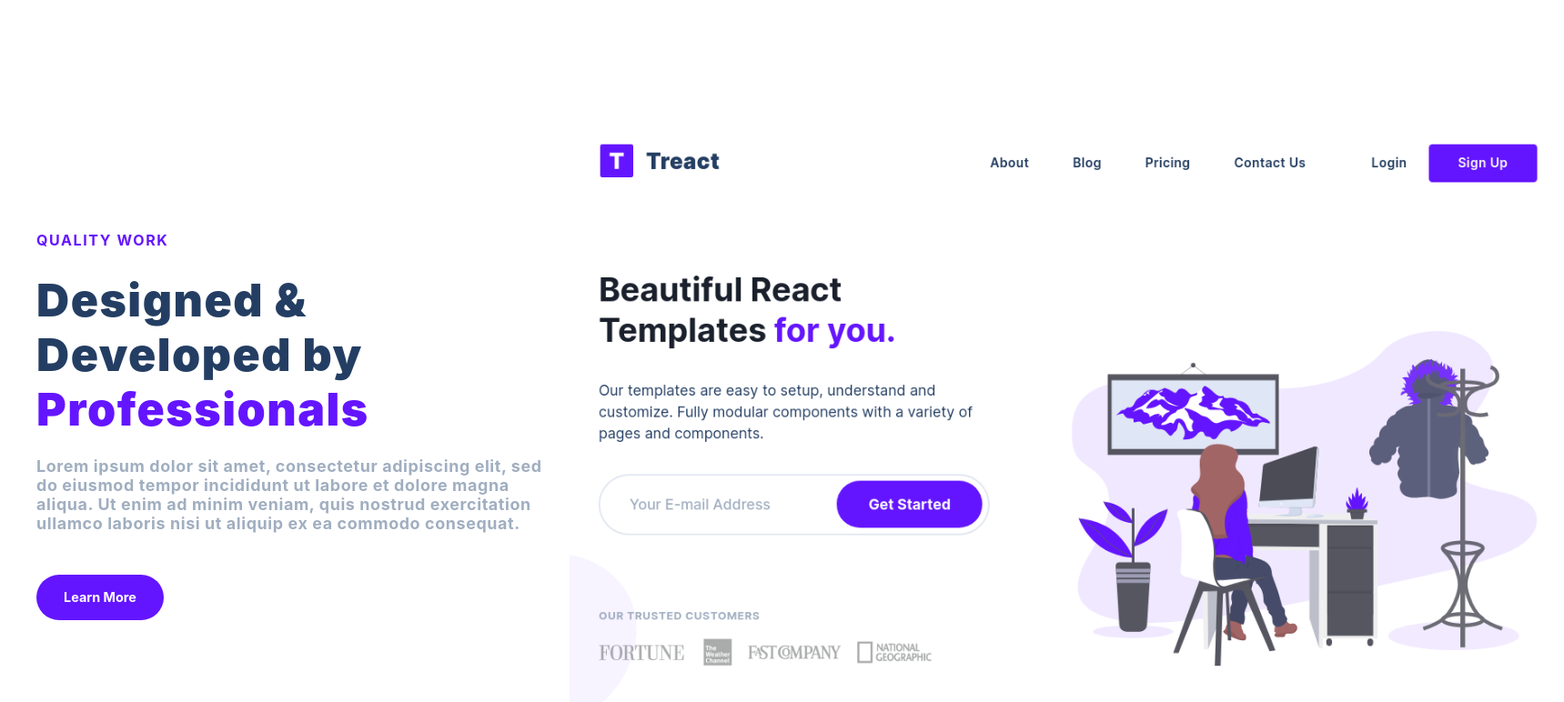
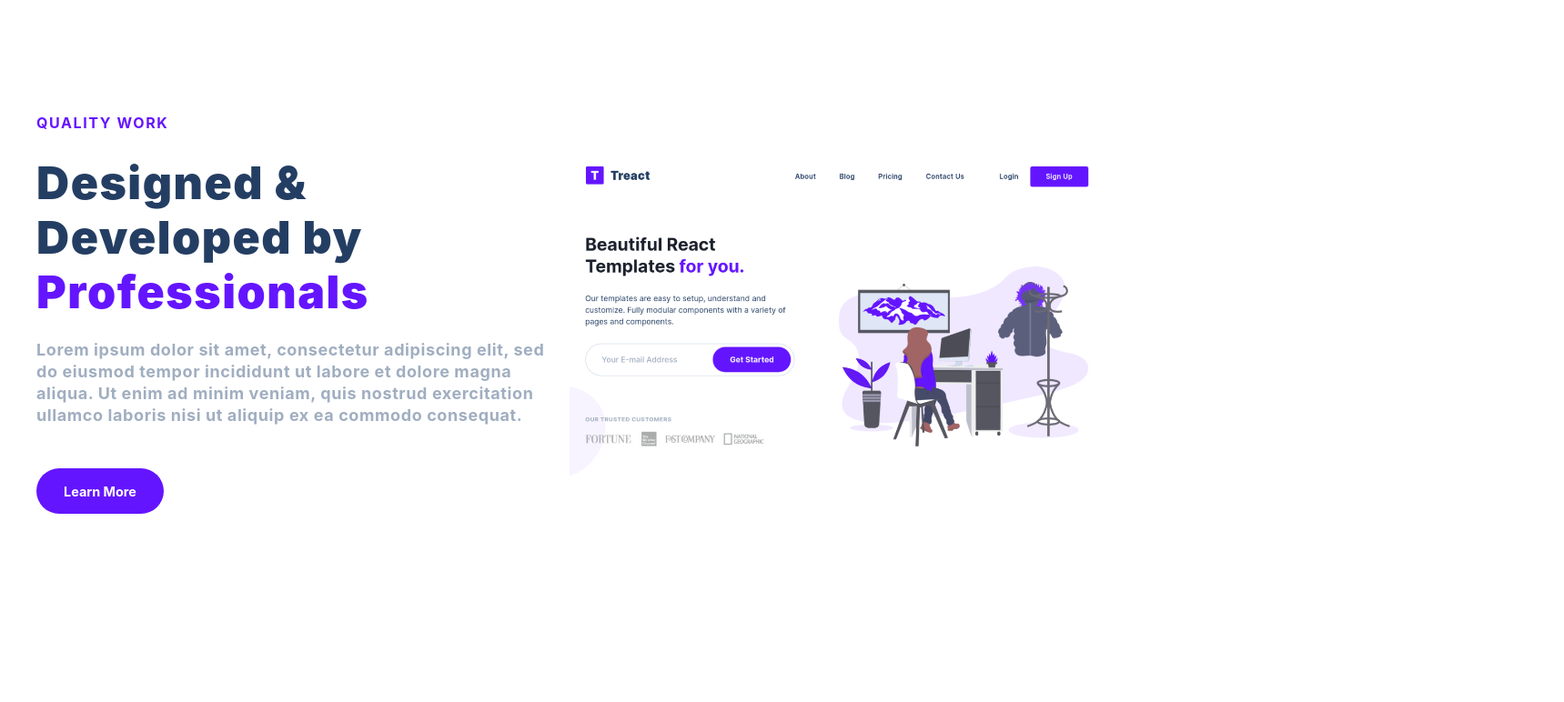
Before and after one commit to YandelH/3rd-proyect, a plain HTML site: page index.html in a window 1280 px wide. Shown: the part 1720-2492 px from the top of the page at 91% size, 1719 px wide, since content can reach past the window. After the commit the page ends 2443 px from the top, so only its background shows below. Drawn offline with Linux system fonts and the light colour scheme.

Commit message:
Quality Work Done

```diff
--- a/index.html
+++ b/index.html
@@ -144,7 +144,7 @@
                     <button class="qw__btn">Learn More</button>
                   </div>
                     <figure class="qw__img">
-                      <img src="./treact__assets/background-borders.png">
+                      <img src="./treact__assets/background-borders.png" class="qw__img--wrapper">
                     </figure>
               </div>
             </div>
--- a/styles.css
+++ b/styles.css
@@ -400,15 +400,16 @@ Quality Work
 }
 
 .qw__title--para{
-    font-size: 1.12rem;
+    font-size: 18px;
     padding-top: 2rem;
     padding-bottom: 2rem;
-    letter-spacing: 0.6px;
+    letter-spacing : 0.6px;
     color: rgb(160, 174, 192);
     display: flex;
     align-items: center;
     padding: 14px 14px 14px 0;
     margin-top: 8px;
+    line-height: 24px;
 }
 
 .qw__btn{
@@ -444,3 +445,7 @@ Quality Work
 .qw__img{
     width: 50%;
 }
+
+.qw__img--wrapper{
+    width: 100%;
+}
```
